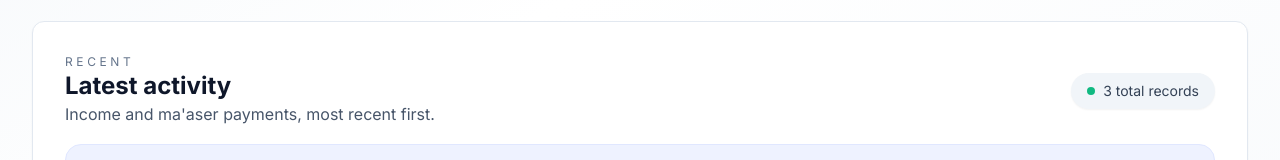
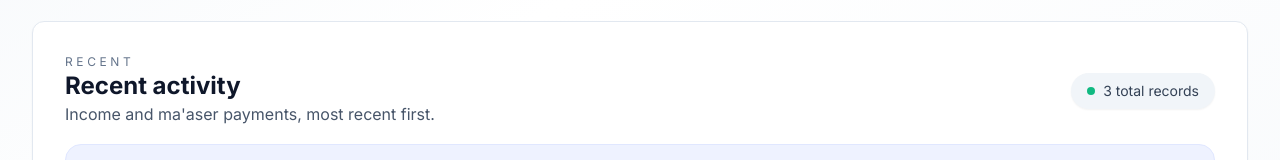
Before and after one commit to yigorchigee/Ma-ser, a React (Vite) app: page /dashboard in a window 1280 px wide. Shown: the part 446-606 px from the top of the page. Built offline with nearby package versions, Linux system fonts and the light colour scheme; no server answers; what @paypal/paypal-js would draw is missing.

Commit message:
Rename latest activity heading to recent

```diff
--- a/src/pages/MaaserTracker.jsx
+++ b/src/pages/MaaserTracker.jsx
@@ -138,7 +138,7 @@ export default function MaaserTracker() {
           <div className="flex flex-col md:flex-row md:items-center md:justify-between gap-4">
             <div>
               <p className="text-xs uppercase tracking-[0.3em] text-slate-500">Recent</p>
-              <h3 className="text-2xl font-bold text-slate-900">Latest activity</h3>
+              <h3 className="text-2xl font-bold text-slate-900">Recent activity</h3>
               <p className="text-slate-600">Income and ma'aser payments, most recent first.</p>
             </div>
             <div className="flex items-center gap-2 rounded-full bg-slate-100 px-4 py-2 text-sm text-slate-700 shadow-sm">
```
